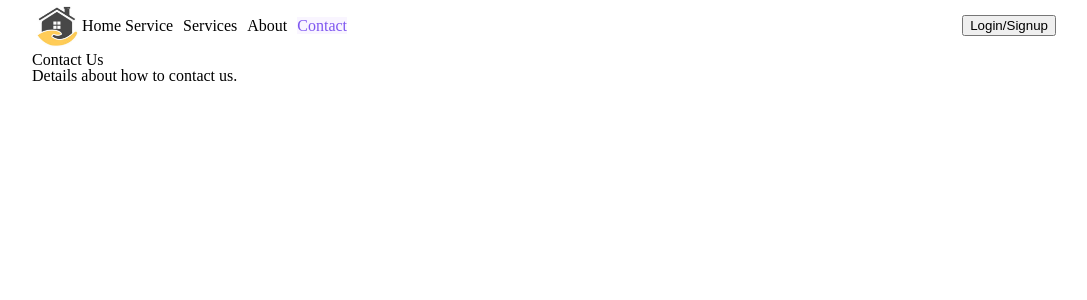
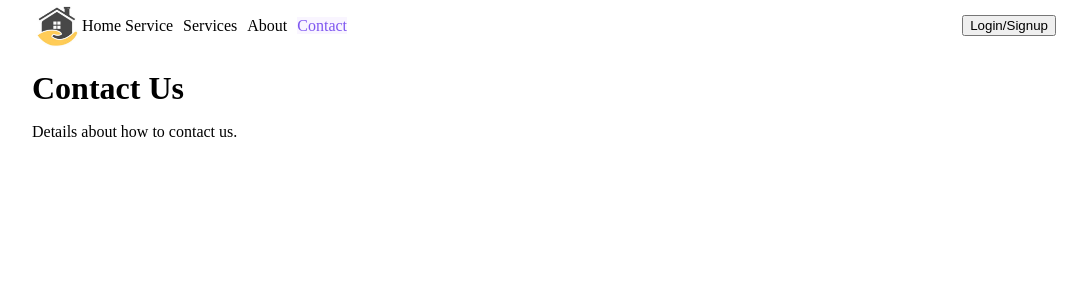
Before and after one commit to azegas/iamjunior-home-service, a React (Vite) app: page /contact in a window 1280 px wide. Shown: the top 300 px of the page, without its empty margins (96-1183 px from the left). Built offline with nearby package versions, Linux system fonts and the light colour scheme.

Commit message:
improved misc pages (title, text classes)

```diff
--- a/src/components/common/Hero.jsx
+++ b/src/components/common/Hero.jsx
@@ -10,7 +10,7 @@ const Hero = ({ services }) => {
                     <h1>Find Home <span>Service/Repair</span> Near You</h1>
                 </div>
                 <div className={styles.heroSubtitle}>
-                    <p>Explore the best home services in your area)</p>
+                    <p>Explore the best home services in your area</p>
                 </div>
 
                 <SearchInput />
--- a/src/pages/About.jsx
+++ b/src/pages/About.jsx
@@ -1,8 +1,10 @@
+import '../styles/global.scss';
+
 const About = () => {
     return (
         <div className="container">
-            <h1>About Us</h1>
-            <p>Details about who we are.</p>
+            <h1 className="title">About Us</h1>
+            <p className="text">Details about who we are.</p>
         </div>
     );
 }
--- a/src/pages/Contact.jsx
+++ b/src/pages/Contact.jsx
@@ -1,8 +1,10 @@
+import '../styles/global.scss';
+
 const Contact = () => {
     return (
         <div className="container">
-            <h1>Contact Us</h1>
-            <p>Details about how to contact us.</p>
+            <h1 className="title">Contact Us</h1>
+            <p className="text">Details about how to contact us.</p>
         </div>
     );
 }
--- a/src/pages/Services.jsx
+++ b/src/pages/Services.jsx
@@ -1,8 +1,10 @@
+import '../styles/global.scss';
+
 const Services = () => {
     return (
         <div className="container">
-            <h1>Our Services</h1>
-            <p>Details about the services we offer.</p>
+            <h1 className="title">Our Services</h1>
+            <p className="text">Details about the services we offer.</p>
         </div>
     );
 }
--- a/src/styles/global.scss
+++ b/src/styles/global.scss
@@ -38,3 +38,14 @@ a {
   text-align: center;
   margin: 20px;
 }
+
+.title {
+  font-size: 2rem;
+  font-weight: bold;
+  margin: 20px 0;
+}
+
+.text {
+  font-size: 1rem;
+  margin: 20px 0;
+}
```
Also changed, not shown: 1 other file (tests, documents, lock files or other folders).
